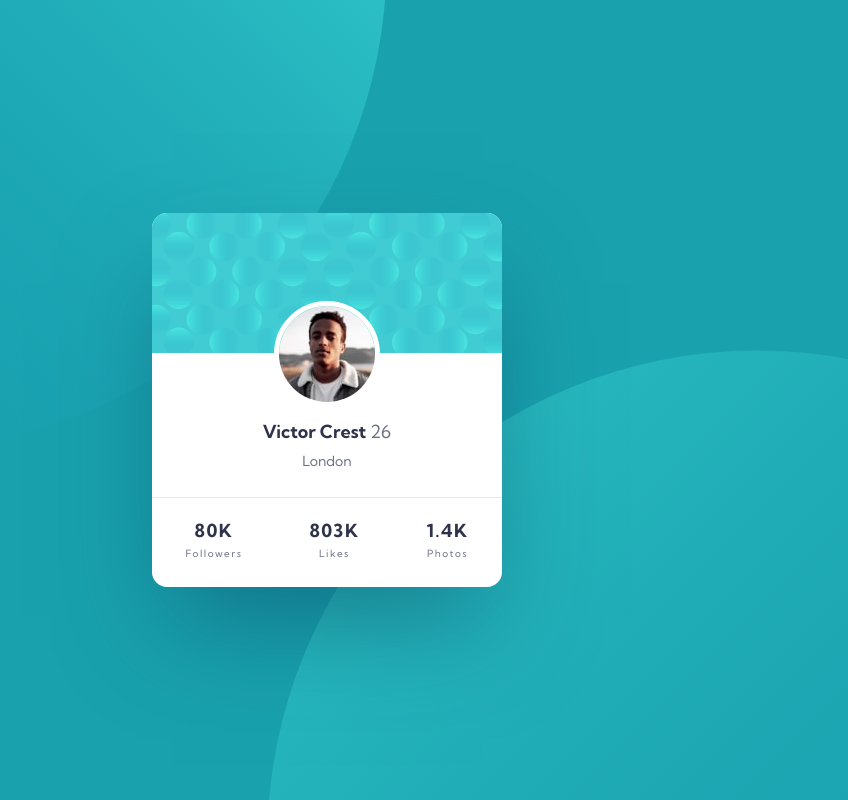
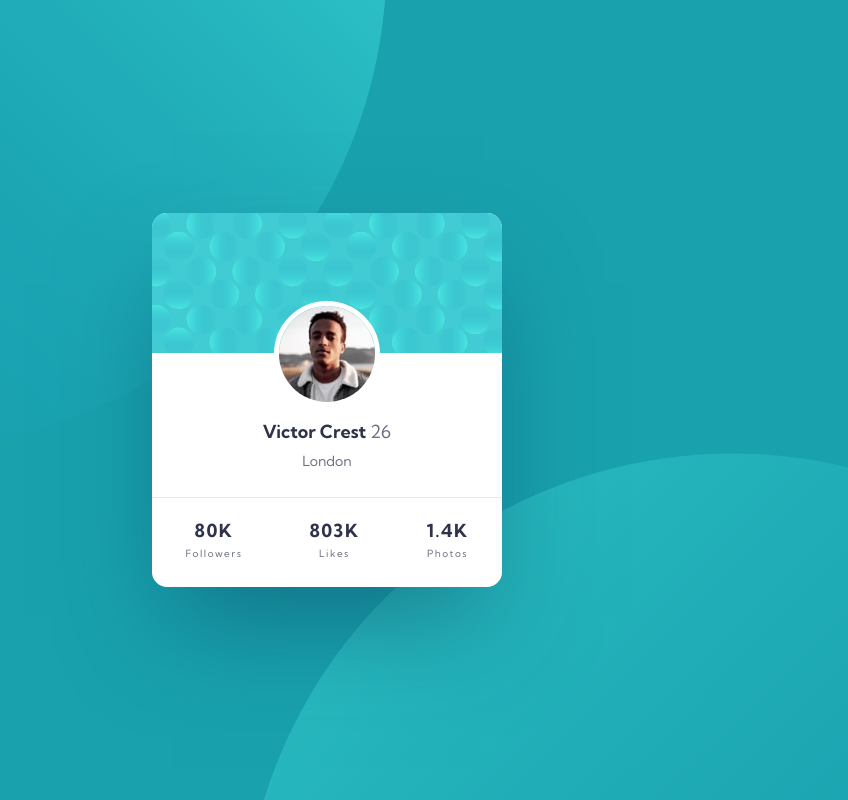
Before and after one commit to dinahbrito/profile-card-component, a plain HTML site: page index.html in a window 1280 px wide. Shown: the whole page, without its empty margins (313-1161 px from the left). Drawn offline with Linux system fonts and the light colour scheme.

Commit message:
fixed bottom right circle

```diff
--- a/styles.css
+++ b/styles.css
@@ -107,7 +107,7 @@ p {
     body {
         background-position:
             left -278px top -528px,
-            right -278px bottom -528px;
+            right -253px bottom -631px;
     }
 
     .card {
```
